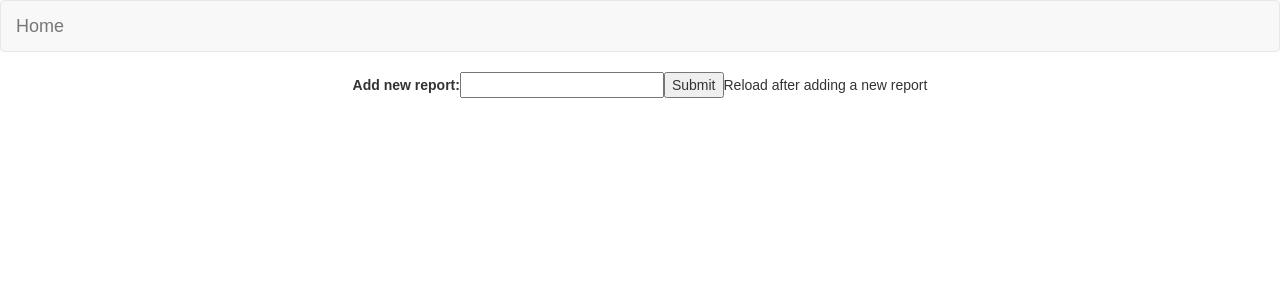
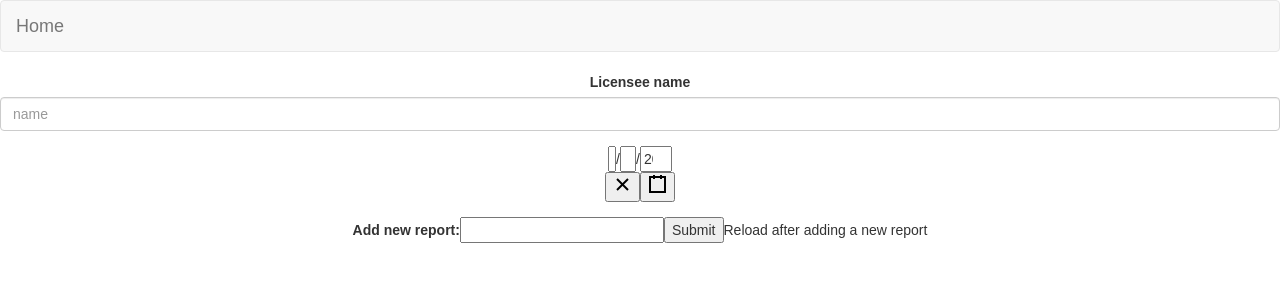
Before and after one commit to MasaSip/compliance-auditing-portal-front-end, a React (Create React App) app: page /create-report in a window 1280 px wide. Shown: the top 300 px of the page. Built offline with nearby package versions, Linux system fonts and the light colour scheme.

Commit message:
Add licensee and date fields

```diff
--- a/package.json
+++ b/package.json
@@ -7,6 +7,7 @@
     "node-sass": "^4.8.1",
     "react": "^16.2.0",
     "react-bootstrap": "^0.32.1",
+    "react-date-picker": "^6.9.1",
     "react-dom": "^16.2.0",
     "react-router-dom": "^4.2.2",
     "react-scripts": "1.1.1"
--- a/src/CreateReportPage.jsx
+++ b/src/CreateReportPage.jsx
@@ -1,26 +1,51 @@
 import React, {Component} from 'react';
+import {FormGroup, FormControl, HelpBlock, ControlLabel} from 'react-bootstrap';
+import DatePicker from 'react-date-picker';
 
 class CreateReportPage extends React.Component {
     render() {
         return (
             <div>
-                <AddReport   apiUrl={this.props.apiUrl}/>
+                <AddReport apiUrl={this.props.apiUrl}/>
             </div>
         )
     }
 }
 
+function FieldGroup({ id, label, help, ...props }) {
+  return (
+    <FormGroup controlId={id}>
+      <ControlLabel>{label}</ControlLabel>
+      <FormControl {...props} />
+        {
+            // && checks both statements and returns the later
+            // thus creates help block only if help text exists
+            help && <HelpBlock>{help}</HelpBlock>
+        }
+    </FormGroup>
+  );
+}
+
 class AddReport extends Component {
     constructor(props) {
         super(props);
-        this.state = {value: ''};
+        this.state = {
+            value: '',
+            date: new Date()
+        };
 
         this.handleChange = this.handleChange.bind(this);
         this.handleSubmit = this.handleSubmit.bind(this);
+        this.onChange = this.onDateChange.bind(this);
     }
 
     handleChange(event) {
         this.setState({value: event.target.value});
+    }
+
+
+    onDateChange(date) {
+      this.setState({ date: date })
     }
 
     handleSubmit(event) {
@@ -42,6 +67,24 @@ class AddReport extends Component {
 
     render() {
         return (
+            <div>
+                <form>
+                    <FieldGroup
+                        id="licenseeName"
+                        type="text"
+                        label="Licensee name"
+                        placeholder="name"
+                    />
+
+                    <FormGroup>
+                        <DatePicker
+                            todayButton={"Today"}
+                            dateFormat="DD/MM/YYYY"
+                            onChange={this.onDateChange}
+                            value={this.state.date}
+                        />
+                    </FormGroup>
+                </form>
                 <form onSubmit={this.handleSubmit}>
                     <label>
                         Add new report:
@@ -50,6 +93,7 @@ class AddReport extends Component {
                     <input type="submit" value="Submit" />
                     Reload after adding a new report
                 </form>
+            </div>
         );
     }
 }
```
Also changed, not shown: 1 other file (tests, documents, lock files or other folders). Lines whose indentation alone changed are shown as unchanged.
